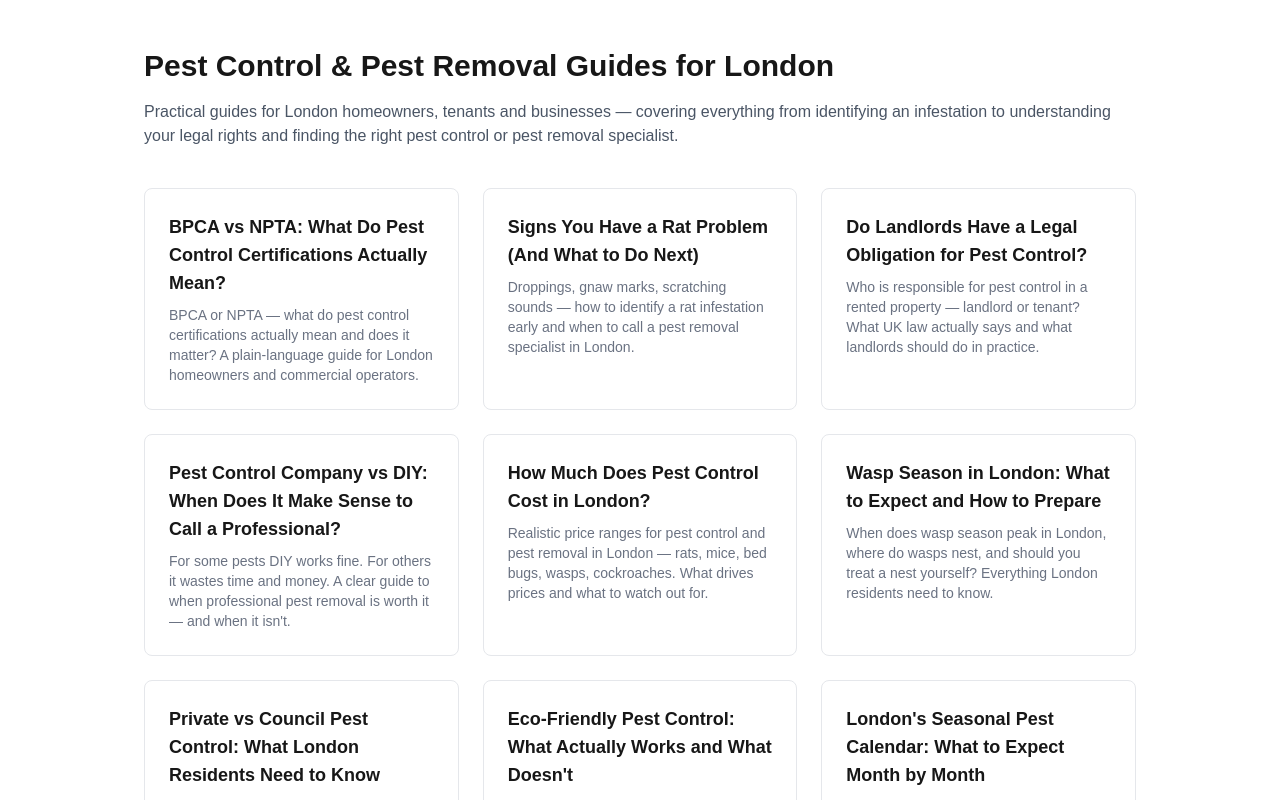
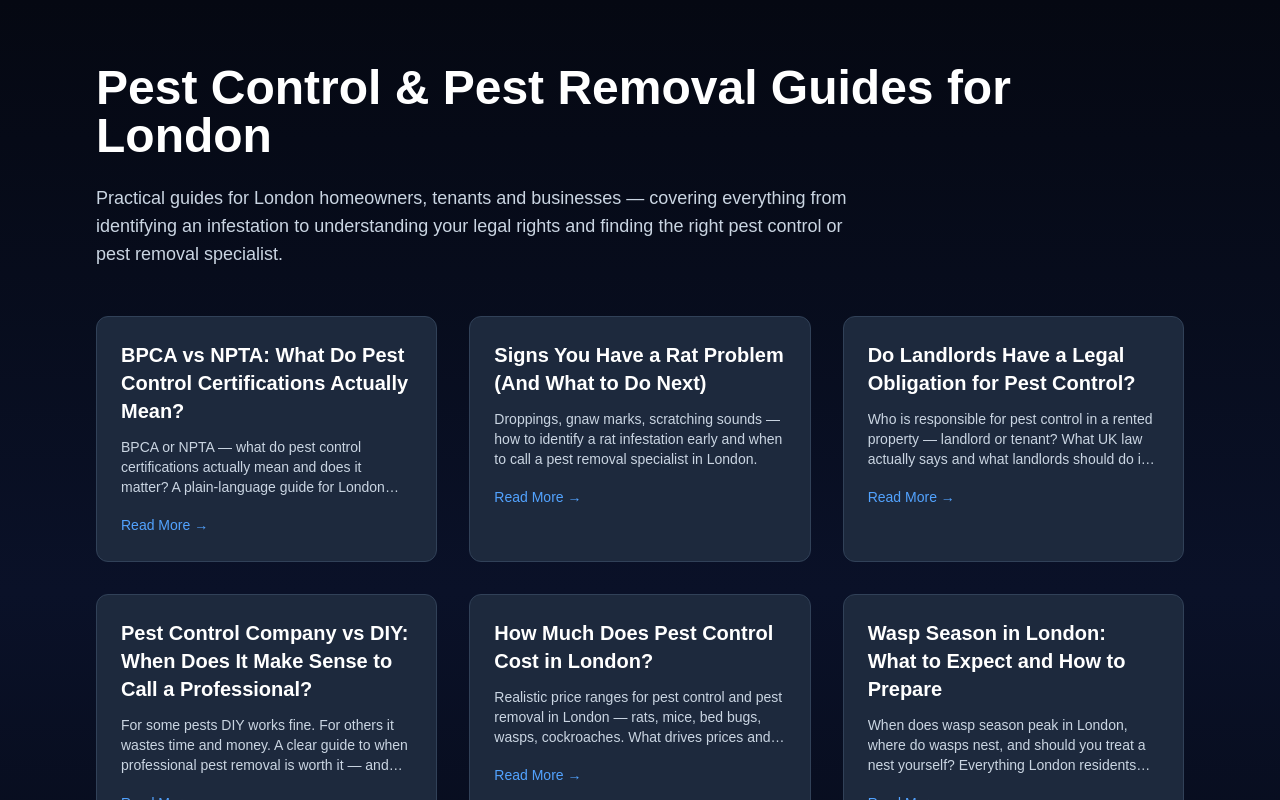
Before and after one commit to aarongeorghiades-hub/pestpro-index-v2-live, a Next.js app: page /blog in a window 1280 px wide. Shown: the top 800 px of the page. Built offline with nearby package versions, Linux system fonts and the light colour scheme.

Commit message:
Polish blog index styling: improved contrast, visual hierarchy, hover effects, and spacing

```diff
--- a/app/blog/page.tsx
+++ b/app/blog/page.tsx
@@ -9,18 +9,38 @@ export const metadata: Metadata = {
 
 export default function BlogPage() {
   return (
-    <main className="max-w-5xl mx-auto px-4 py-12">
-      <h1 className="text-3xl font-bold mb-4">Pest Control & Pest Removal Guides for London</h1>
-      <p className="text-gray-600 mb-10">
-        Practical guides for London homeowners, tenants and businesses — covering everything from identifying an infestation to understanding your legal rights and finding the right pest control or pest removal specialist.
-      </p>
-      <div className="grid grid-cols-1 md:grid-cols-2 lg:grid-cols-3 gap-6">
-        {posts.map((post) => (
-          <Link key={post.slug} href={`/blog/${post.slug}`} className="block border border-gray-200 rounded-lg p-6 hover:shadow-md transition-shadow">
-            <h2 className="text-lg font-semibold mb-2">{post.title}</h2>
-            <p className="text-sm text-gray-500">{post.metaDescription}</p>
-          </Link>
-        ))}
+    <main className="min-h-screen bg-gradient-to-b from-[#050812] via-[#0a1128] to-[#050812]">
+      <div className="max-w-6xl mx-auto px-6 sm:px-8 py-16">
+        {/* Page Header */}
+        <div className="mb-12">
+          <h1 className="text-4xl md:text-5xl font-bold text-white mb-6">
+            Pest Control & Pest Removal Guides for London
+          </h1>
+          <p className="text-lg text-slate-300 max-w-3xl">
+            Practical guides for London homeowners, tenants and businesses — covering everything from identifying an infestation to understanding your legal rights and finding the right pest control or pest removal specialist.
+          </p>
+        </div>
+
+        {/* Blog Cards Grid */}
+        <div className="grid grid-cols-1 md:grid-cols-2 lg:grid-cols-3 gap-8">
+          {posts.map((post) => (
+            <Link
+              key={post.slug}
+              href={`/blog/${post.slug}`}
+              className="block bg-slate-800 border border-slate-700 rounded-xl p-6 hover:border-blue-400 hover:scale-[1.02] transition-all duration-200 hover:shadow-lg hover:shadow-blue-500/20"
+            >
+              <h2 className="text-xl font-bold text-white mb-3">
+                {post.title}
+              </h2>
+              <p className="text-sm text-slate-300 mb-4 line-clamp-3">
+                {post.metaDescription}
+              </p>
+              <span className="text-sm font-medium text-blue-400 hover:text-blue-300">
+                Read More →
+              </span>
+            </Link>
+          ))}
+        </div>
       </div>
     </main>
   )
```
